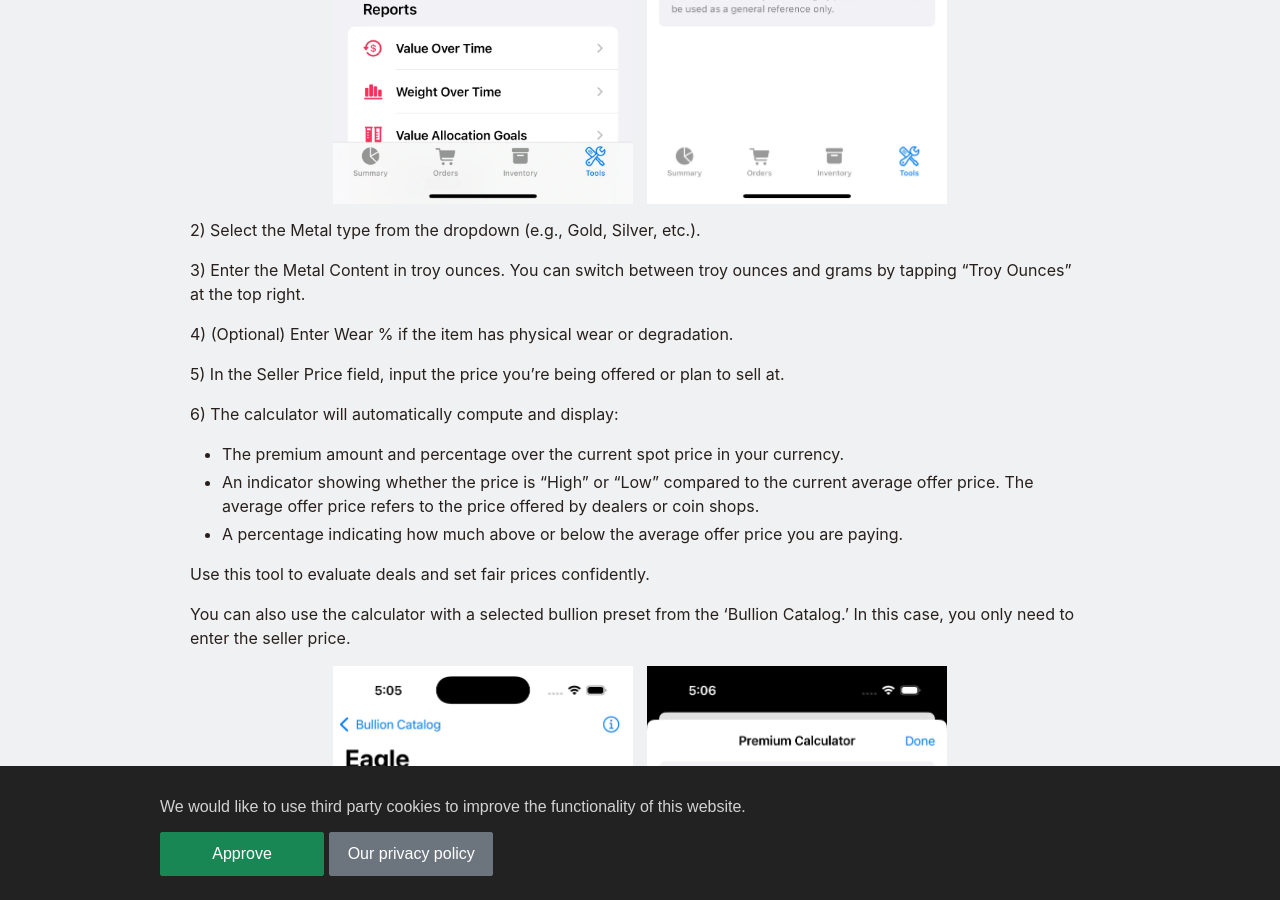
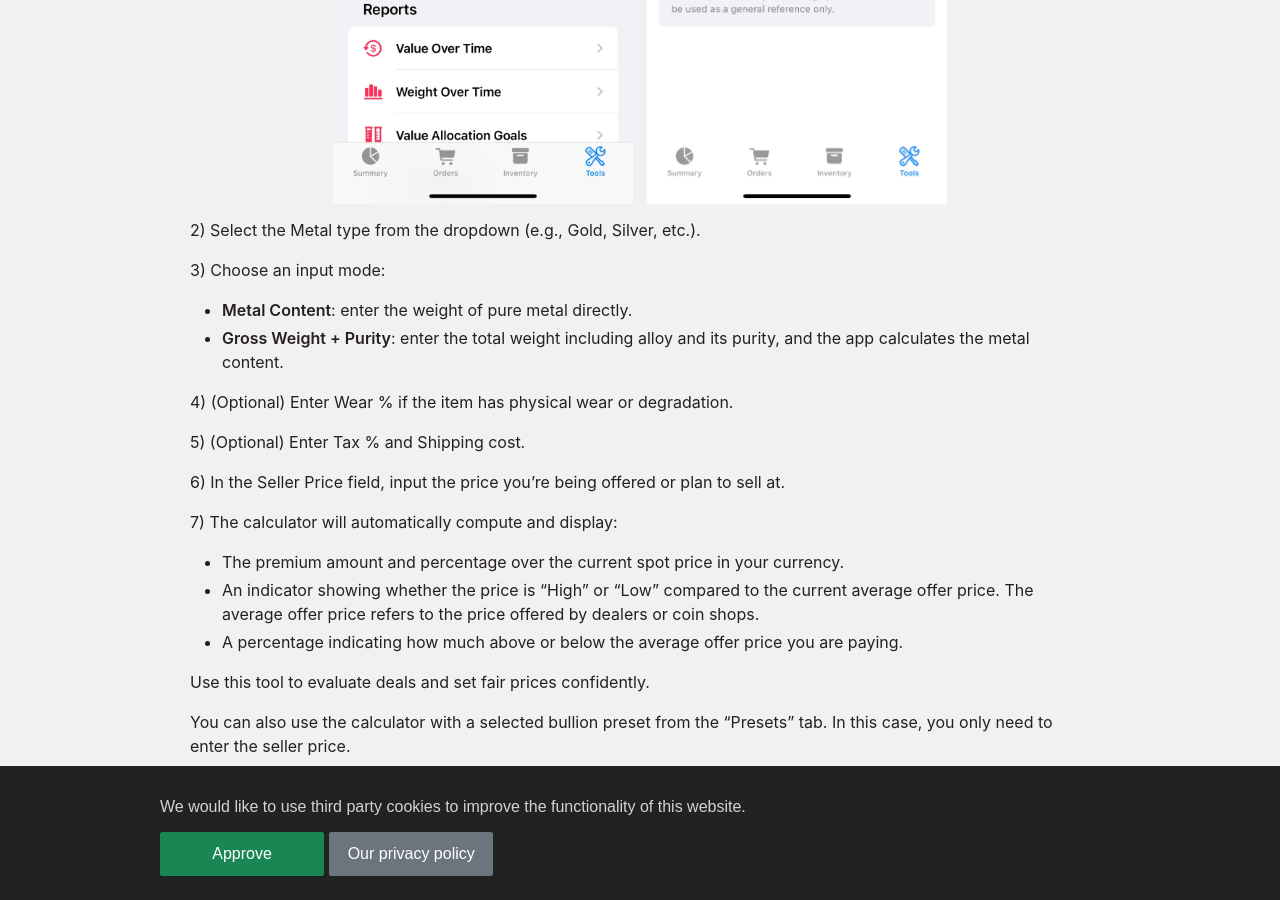
Before and after one commit to Precious-Metals-Manager/precious-metals-manager-landing-page, a Jekyll site: the page built from _other-features/premium-calculator.md, in a window 1280 px wide and 900 px high, scrolled down 753 px. Built offline with Jekyll 4.4.1, drawn with Linux system fonts in a browser that asks for light colours; cached includes are drawn as plain includes; nearby versions of some CDN libraries.

Commit message:
Fixes on other features

```diff
--- a/_other-features/premium-calculator.md
+++ b/_other-features/premium-calculator.md
@@ -14,13 +14,18 @@ layout: article
 
 2) Select the Metal type from the dropdown (e.g., Gold, Silver, etc.).
 
-3) Enter the Metal Content in troy ounces. You can switch between troy ounces and grams by tapping "Troy Ounces" at the top right.
+3) Choose an input mode:
+
+- **Metal Content**: enter the weight of pure metal directly.
+- **Gross Weight + Purity**: enter the total weight including alloy and its purity, and the app calculates the metal content.
 
 4) (Optional) Enter Wear % if the item has physical wear or degradation.
 
-5) In the Seller Price field, input the price you're being offered or plan to sell at.
+5) (Optional) Enter Tax % and Shipping cost.
 
-6) The calculator will automatically compute and display:
+6) In the Seller Price field, input the price you're being offered or plan to sell at.
+
+7) The calculator will automatically compute and display:
 
 - The premium amount and percentage over the current spot price in your currency.
 - An indicator showing whether the price is “High” or “Low” compared to the current average offer price. The average offer price refers to the price offered by dealers or coin shops.
@@ -28,7 +33,7 @@ layout: article
 
 Use this tool to evaluate deals and set fair prices confidently.
 
-You can also use the calculator with a selected bullion preset from the 'Bullion Catalog.' In this case, you only need to enter the seller price.
+You can also use the calculator with a selected bullion preset from the “Presets” tab. In this case, you only need to enter the seller price.
 
 {% include theme-two-images.html
    data_light_1="/assets/images/light/other-features/premium-calculator/bullion_details_calculator_light.webp"
```
Also changed, not shown: _other-features/enable-app-lock.md (+2 -0 lines), _other-features/gold-to-silver-ratio.md (+0 -4 lines), _other-features/metal-crypto-performance-over-time.md (+5 -5 lines), _other-features/metal-crypto-rolling-correlation.md (+7 -5 lines), _other-features/purity-value-calculator.md (+2 -2 lines).
